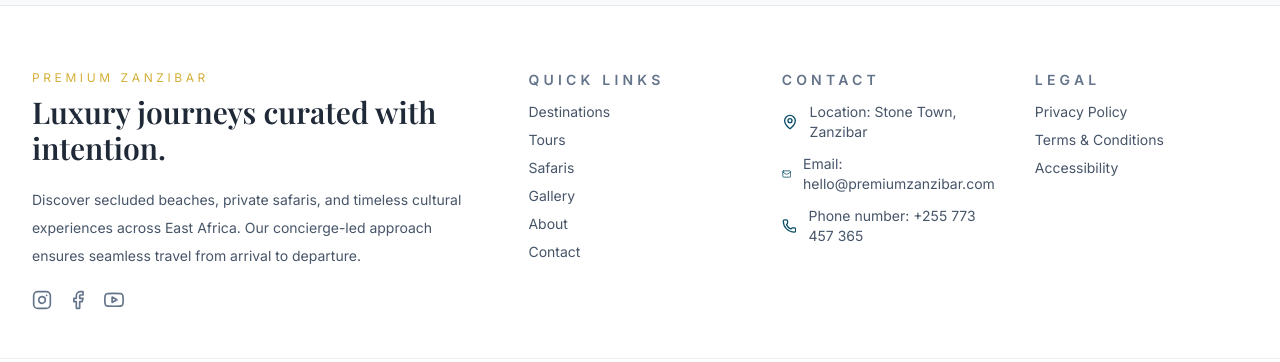
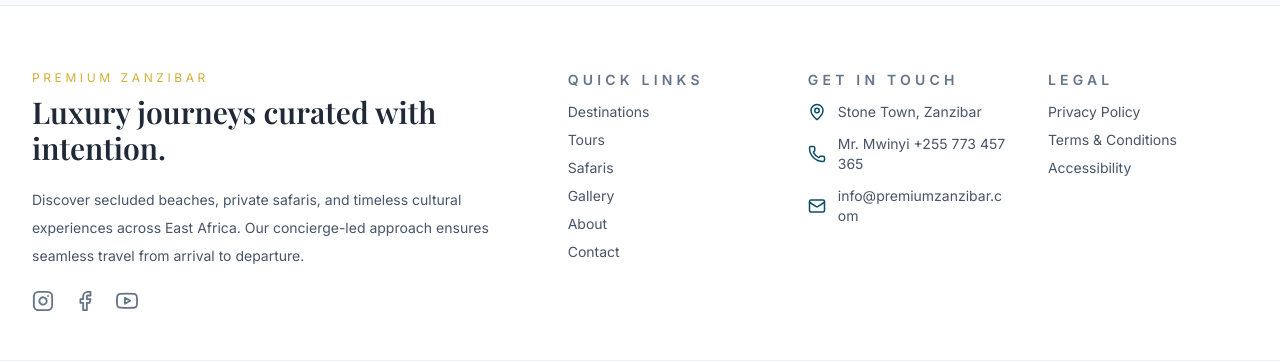
Before and after one commit to AbdulswamadJumanneHassan/Premium-Zanzibar-Tours---Safaris, a React (Vite) app: page /contact in a window 1280 px wide. Shown: the part 1335-1697 px from the top of the page. Built offline with nearby package versions, Linux system fonts and the light colour scheme.

Commit message:
feat: update site layout and contact page with new build assets

```diff
--- a/src/components/layout/Footer.jsx
+++ b/src/components/layout/Footer.jsx
@@ -1,6 +1,10 @@
-import { MapPin, Mail, Phone } from 'lucide-react';
+import {
+  MapPin,
+  Phone,
+  Mail,
+} from 'lucide-react';
 
-const InstagramIcon = ({ size = 20, className = "" }) => (
+const Instagram = ({ size = 20, className = "" }) => (
   <svg xmlns="http://www.w3.org/2000/svg" width={size} height={size} viewBox="0 0 24 24" fill="none" stroke="currentColor" strokeWidth="2" strokeLinecap="round" strokeLinejoin="round" className={className}>
     <rect x="2" y="2" width="20" height="20" rx="5" ry="5"></rect>
     <path d="M16 11.37A4 4 0 1 1 12.63 8 4 4 0 0 1 16 11.37z"></path>
@@ -8,48 +12,101 @@ const InstagramIcon = ({ size = 20, className = "" }) => (
   </svg>
 );
 
-const FacebookIcon = ({ size = 20, className = "" }) => (
+const Facebook = ({ size = 20, className = "" }) => (
   <svg xmlns="http://www.w3.org/2000/svg" width={size} height={size} viewBox="0 0 24 24" fill="none" stroke="currentColor" strokeWidth="2" strokeLinecap="round" strokeLinejoin="round" className={className}>
     <path d="M18 2h-3a5 5 0 0 0-5 5v3H7v4h3v8h4v-8h3l1-4h-4V7a1 1 0 0 1 1-1h3z"></path>
   </svg>
 );
 
-const YoutubeIcon = ({ size = 20, className = "" }) => (
+const Youtube = ({ size = 20, className = "" }) => (
   <svg xmlns="http://www.w3.org/2000/svg" width={size} height={size} viewBox="0 0 24 24" fill="none" stroke="currentColor" strokeWidth="2" strokeLinecap="round" strokeLinejoin="round" className={className}>
     <path d="M22.54 6.42a2.78 2.78 0 0 0-1.94-2C18.88 4 12 4 12 4s-6.88 0-8.6.46a2.78 2.78 0 0 0-1.94 2A29 29 0 0 0 1 11.75a29 29 0 0 0 .46 5.33 2.78 2.78 0 0 0 1.94 2c1.72.46 8.6.46 8.6.46s6.88 0 8.6-.46a2.78 2.78 0 0 0 1.94-2 29 29 0 0 0 .46-5.33 29 29 0 0 0-.46-5.33z"></path>
     <polygon points="9.75 15.02 15.5 11.75 9.75 8.48 9.75 15.02"></polygon>
   </svg>
 );
 
-const links = ['Destinations', 'Tours', 'Safaris', 'Gallery', 'About', 'Contact'];
+const links = [
+  'Destinations',
+  'Tours',
+  'Safaris',
+  'Gallery',
+  'About',
+  'Contact',
+];
 
 export default function Footer() {
   return (
     <footer className="border-t border-slate-200/80 bg-white py-16 text-charcoal">
       <div className="mx-auto flex max-w-7xl flex-col gap-12 px-6 sm:px-8 lg:flex-row lg:items-start lg:justify-between">
+
+        {/* Left Section */}
         <div className="max-w-xl space-y-5">
           <div className="space-y-2">
-            <p className="text-xs uppercase tracking-[0.3em] text-gold">Premium Zanzibar</p>
-            <h2 className="text-3xl font-serif font-semibold">Luxury journeys curated with intention.</h2>
+            <p className="text-xs uppercase tracking-[0.3em] text-gold">
+              Premium Zanzibar
+            </p>
+
+            <h2 className="text-3xl font-serif font-semibold">
+              Luxury journeys curated with intention.
+            </h2>
           </div>
+
           <p className="max-w-lg text-sm leading-7 text-slate-600">
-            Discover secluded beaches, private safaris, and timeless cultural experiences across East Africa.
-            Our concierge-led approach ensures seamless travel from arrival to departure.
+            Discover secluded beaches, private safaris, and timeless cultural
+            experiences across East Africa. Our concierge-led approach ensures
+            seamless travel from arrival to departure.
           </p>
-          <div className="flex flex-wrap items-center gap-4 text-slate-500">
-            <a href="#" className="transition hover:text-ocean" aria-label="Instagram"><InstagramIcon size={20} /></a>
-            <a href="#" className="transition hover:text-ocean" aria-label="Facebook"><FacebookIcon size={20} /></a>
-            <a href="#" className="transition hover:text-ocean" aria-label="Youtube"><YoutubeIcon size={20} /></a>
+
+          {/* Social Media */}
+          <div className="flex items-center gap-5 text-slate-500">
+            <a
+              href="https://instagram.com/"
+              target="_blank"
+              rel="noopener noreferrer"
+              className="transition hover:text-ocean"
+              aria-label="Instagram"
+            >
+              <Instagram size={22} />
+            </a>
+
+            <a
+              href="https://facebook.com/"
+              target="_blank"
+              rel="noopener noreferrer"
+              className="transition hover:text-ocean"
+              aria-label="Facebook"
+            >
+              <Facebook size={22} />
+            </a>
+
+            <a
+              href="https://youtube.com/"
+              target="_blank"
+              rel="noopener noreferrer"
+              className="transition hover:text-ocean"
+              aria-label="YouTube"
+            >
+              <Youtube size={22} />
+            </a>
           </div>
         </div>
 
+        {/* Right Section */}
         <div className="grid gap-10 sm:grid-cols-2 lg:grid-cols-3">
+
+          {/* Quick Links */}
           <div className="space-y-3">
-            <h3 className="text-sm font-semibold uppercase tracking-[0.3em] text-slate-500">Quick links</h3>
+            <h3 className="text-sm font-semibold uppercase tracking-[0.3em] text-slate-500">
+              Quick Links
+            </h3>
+
             <ul className="space-y-2 text-sm text-slate-600">
-              {links.map(link => (
+              {links.map((link) => (
                 <li key={link}>
-                  <a href={`#${link.toLowerCase()}`} className="transition hover:text-ocean">
+                  <a
+                    href={`#${link.toLowerCase()}`}
+                    className="transition hover:text-ocean"
+                  >
                     {link}
                   </a>
                 </li>
@@ -57,35 +114,88 @@ export default function Footer() {
             </ul>
           </div>
 
+          {/* Contact */}
           <div className="space-y-3">
-            <h3 className="text-sm font-semibold uppercase tracking-[0.3em] text-slate-500">Contact</h3>
+            <h3 className="text-sm font-semibold uppercase tracking-[0.3em] text-slate-500">
+              Get In Touch
+            </h3>
+
             <div className="space-y-3 text-sm text-slate-600">
               <div className="flex items-center gap-3">
-                <MapPin size={18} className="text-ocean" />
-                <span>Location: Stone Town, Zanzibar</span>
+                <MapPin
+                  size={18}
+                  className="text-ocean flex-shrink-0"
+                />
+                <span>Stone Town, Zanzibar</span>
               </div>
+
               <div className="flex items-center gap-3">
-                <Mail size={18} className="text-ocean" />
-                <span>Email: <a href="mailto:hello@premiumzanzibar.com" className="transition hover:text-ocean">hello@premiumzanzibar.com</a></span>
+                <Phone
+                  size={18}
+                  className="text-ocean flex-shrink-0"
+                />
+                <a
+                  href="tel:+255672559426"
+                  className="transition hover:text-ocean"
+                >
+                  Mr. Mwinyi +255 773 457 365
+                </a>
               </div>
+
               <div className="flex items-center gap-3">
-                <Phone size={18} className="text-ocean" />
-                <span>Phone number: <a href="tel:+255773457365" className="transition hover:text-ocean">+255 773 457 365</a></span>
+                <Mail
+                  size={18}
+                  className="text-ocean flex-shrink-0"
+                />
+                <a
+                  href="mailto:kibtoursandsafaris@gmail.com"
+                  className="transition hover:text-ocean break-all"
+                >
+                 info@premiumzanzibar.com
+                </a>
               </div>
             </div>
           </div>
 
+          {/* Legal */}
           <div className="space-y-3">
-            <h3 className="text-sm font-semibold uppercase tracking-[0.3em] text-slate-500">Legal</h3>
+            <h3 className="text-sm font-semibold uppercase tracking-[0.3em] text-slate-500">
+              Legal
+            </h3>
+
             <ul className="space-y-2 text-sm text-slate-600">
-              <li><a href="#" className="transition hover:text-ocean">Privacy Policy</a></li>
-              <li><a href="#" className="transition hover:text-ocean">Terms & Conditions</a></li>
-              <li><a href="#" className="transition hover:text-ocean">Accessibility</a></li>
+              <li>
+                <a
+                  href="#"
+                  className="transition hover:text-ocean"
+                >
+                  Privacy Policy
+                </a>
+              </li>
+
+              <li>
+                <a
+                  href="#"
+                  className="transition hover:text-ocean"
+                >
+                  Terms & Conditions
+                </a>
+              </li>
+
+              <li>
+                <a
+                  href="#"
+                  className="transition hover:text-ocean"
+                >
+                  Accessibility
+                </a>
+              </li>
             </ul>
           </div>
         </div>
       </div>
 
+      {/* Bottom Bar */}
       <div className="mx-auto mt-12 max-w-7xl border-t border-slate-200/70 px-6 py-6 text-sm text-slate-500 sm:px-8">
         <p>© 2026 Premium Zanzibar Tours & Safaris. All rights reserved.</p>
       </div>
--- a/src/pages/Contact.jsx
+++ b/src/pages/Contact.jsx
@@ -41,7 +41,7 @@ export default function Contact() {
                   </div>
                   <div>
                     <h3 className="font-semibold text-charcoal">Our Office</h3>
-                    <p className="mt-1 text-gray-600">123 Kenyatta Road, Stone Town<br />Zanzibar City, Tanzania</p>
+                    <p className="mt-1 text-gray-600">Stone Town<br />Zanzibar City, Tanzania</p>
                   </div>
                 </div>
 
```
Also changed, not shown: 5 other files (tests, documents, lock files or other folders).
